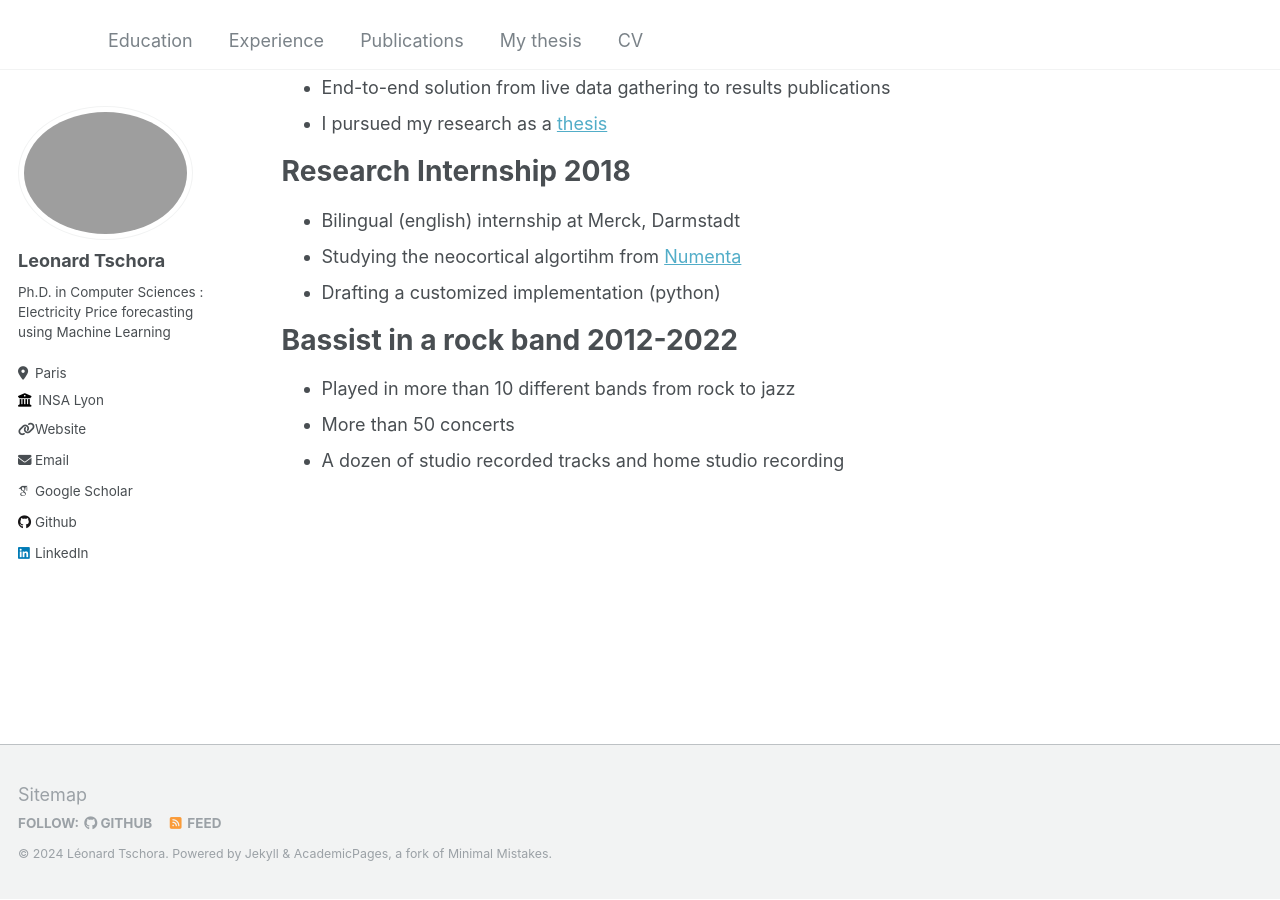
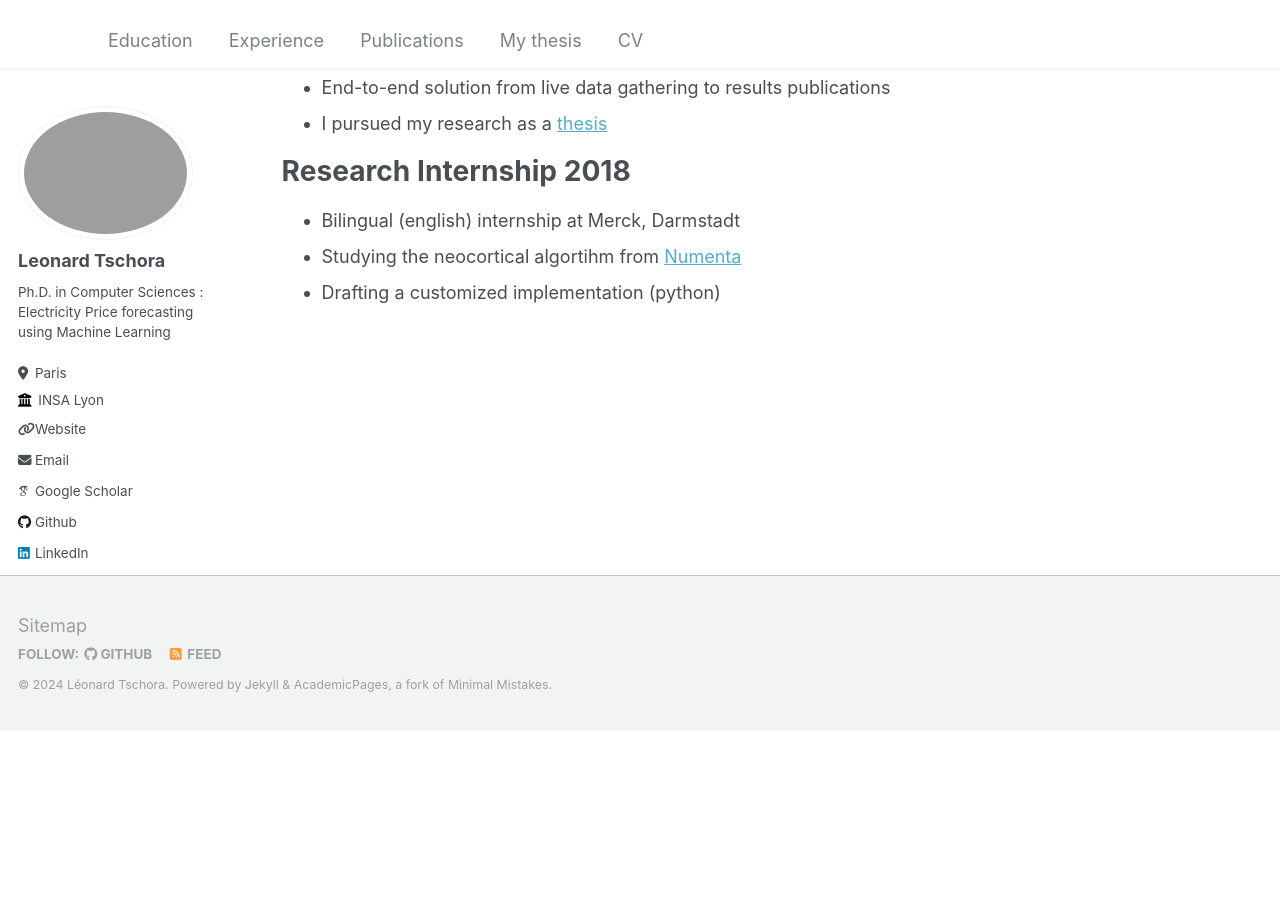
Before and after one commit to leonardtschora/leonardtschora.github.io, a Jekyll site: the page built from _pages/experience.md, in a window 1280 px wide and 900 px high, scrolled down 547 px. Built offline with Jekyll 4.4.1, drawn with Linux system fonts in a browser that asks for light colours; some web fonts are replaced; after the commit the page ends 1278 px from its top, so only the background shows below that.

Commit message:
Update experience.md

```diff
--- a/_pages/experience.md
+++ b/_pages/experience.md
@@ -32,9 +32,3 @@ Research Internship 2018
 * Bilingual (english) internship at Merck, Darmstadt
 * Studying the neocortical algortihm from [Numenta](https://www.numenta.com/platform/)
 * Drafting a customized implementation (python)
-
-Bassist in a rock band 2012-2022
-======
-* Played in more than 10 different bands from rock to jazz
-* More than 50 concerts
-* A dozen of studio recorded tracks and home studio recording
```
